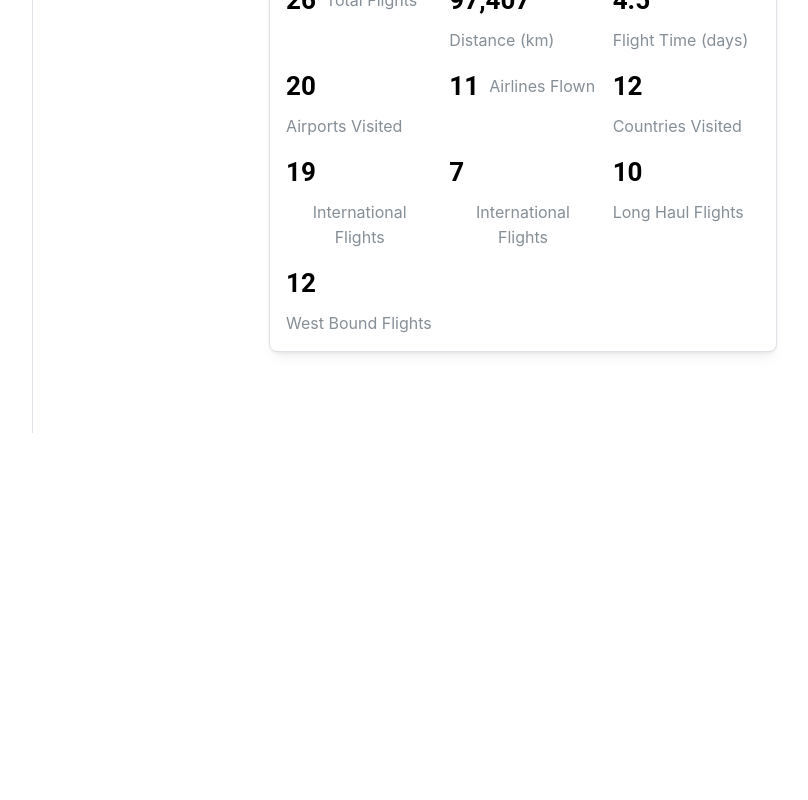
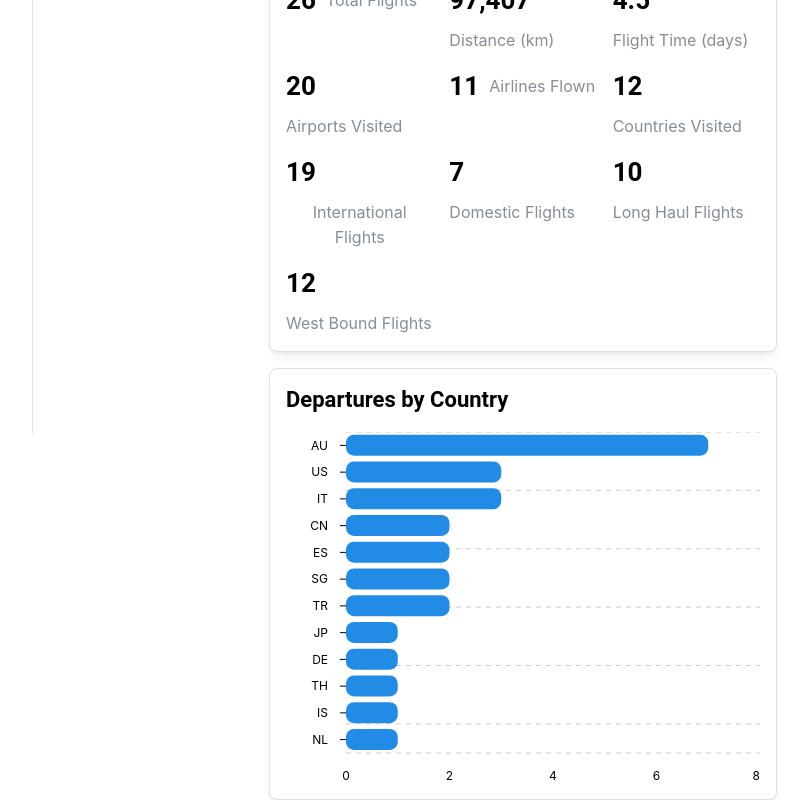
Before and after one commit to FedericoTartarini/fly-log, a React (Vite) app: page /flights_stats in a window 1280 px wide. Shown: the part 367-1167 px from the top of the page, without its empty margins (267-1075 px from the left). Before the commit the page ends 800 px from the top, so only its background shows below. Built offline with nearby package versions, Linux system fonts and the light colour scheme.

Commit message:
feat: added bar plot

```diff
--- a/package.json
+++ b/package.json
@@ -14,6 +14,7 @@
     "test:e2e:headless": "cypress run"
   },
   "dependencies": {
+    "@mantine/charts": "^8.2.2",
     "@mantine/core": "^8.2.2",
     "@mantine/hooks": "^8.2.2",
     "@tabler/icons-react": "^3.34.1",
@@ -23,6 +24,7 @@
     "react-dom": "^19.0.0-rc.1",
     "react-leaflet": "^5.0.0-rc.2",
     "react-router-dom": "^7.7.1",
+    "recharts": "^3.1.0",
     "zustand": "^5.0.7"
   },
   "devDependencies": {
--- a/src/pages/FlightStats.jsx
+++ b/src/pages/FlightStats.jsx
@@ -9,6 +9,7 @@ import {
   Image,
   Group,
 } from "@mantine/core";
+import { BarChart } from "@mantine/charts";
 import useFlightStore from "../store";
 import flightsData from "../../python/flights_with_coordinates.json";
 import FlightYearFilter from "../components/FlightYearFilter";
@@ -69,8 +70,25 @@ function FlightStats() {
     if (flight.arrival_country) countries.add(flight.arrival_country);
   });
 
+  // Calculate departures by country for the bar chart
+  const departuresByCountry = filteredFlights.reduce((acc, flight) => {
+    const country = flight.departure_country;
+    if (country) {
+      acc[country] = (acc[country] || 0) + 1;
+    }
+    return acc;
+  }, {});
+
+  // Convert to array format for BarChart and sort by count
+  const chartData = Object.entries(departuresByCountry)
+    .map(([country, count]) => ({
+      country,
+      departures: count,
+    }))
+    .sort((a, b) => b.departures - a.departures);
+
   return (
-    <Container size="sm" mt="md">
+    <Container size="lg" mt="md">
       <Stack spacing="xl">
         <Title order={2} ta="center">
           Detailed Flight Statistics
@@ -135,7 +153,7 @@ function FlightStats() {
             <Grid.Col span={{ base: 12, sm: 6, md: 4 }}>
               <StatDisplay
                 value={domesticFlights.length}
-                label="International Flights"
+                label="Domestic Flights"
               />
             </Grid.Col>
             <Grid.Col span={{ base: 12, sm: 6, md: 4 }}>
@@ -152,6 +170,21 @@ function FlightStats() {
             </Grid.Col>
           </Grid>
         </Card>
+
+        <Card shadow="sm" radius="md" withBorder>
+          <Title order={3} mb="md">
+            Departures by Country
+          </Title>
+          <BarChart
+            h={(chartData.length + 1) * 27}
+            data={chartData}
+            dataKey="country"
+            orientation="vertical"
+            yAxisProps={{ width: 60 }}
+            barProps={{ radius: 8 }}
+            series={[{ name: "departures", color: "blue.6" }]}
+          />
+        </Card>
       </Stack>
     </Container>
   );
```
Also changed, not shown: 1 other file (tests, documents, lock files or other folders).
